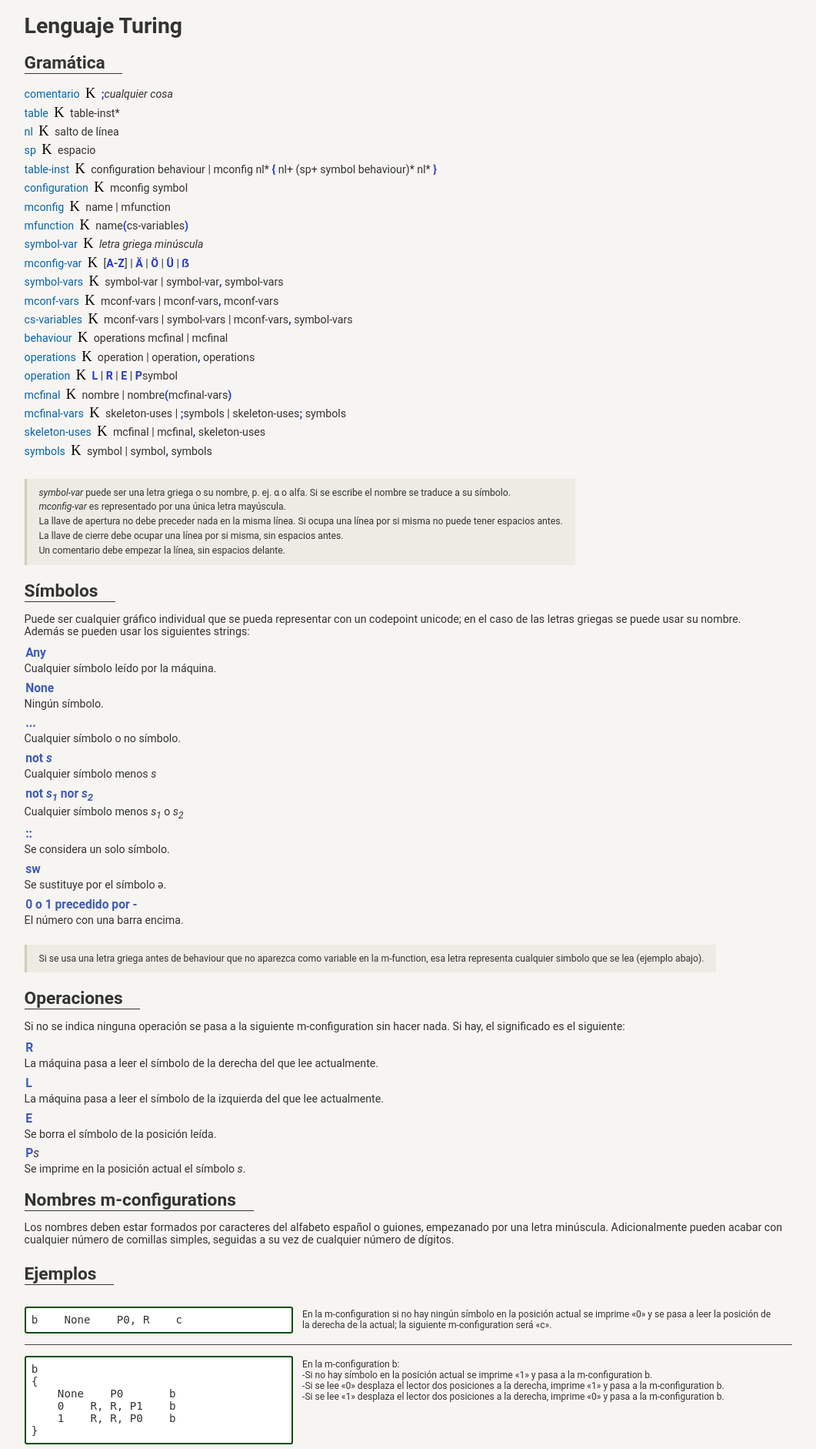
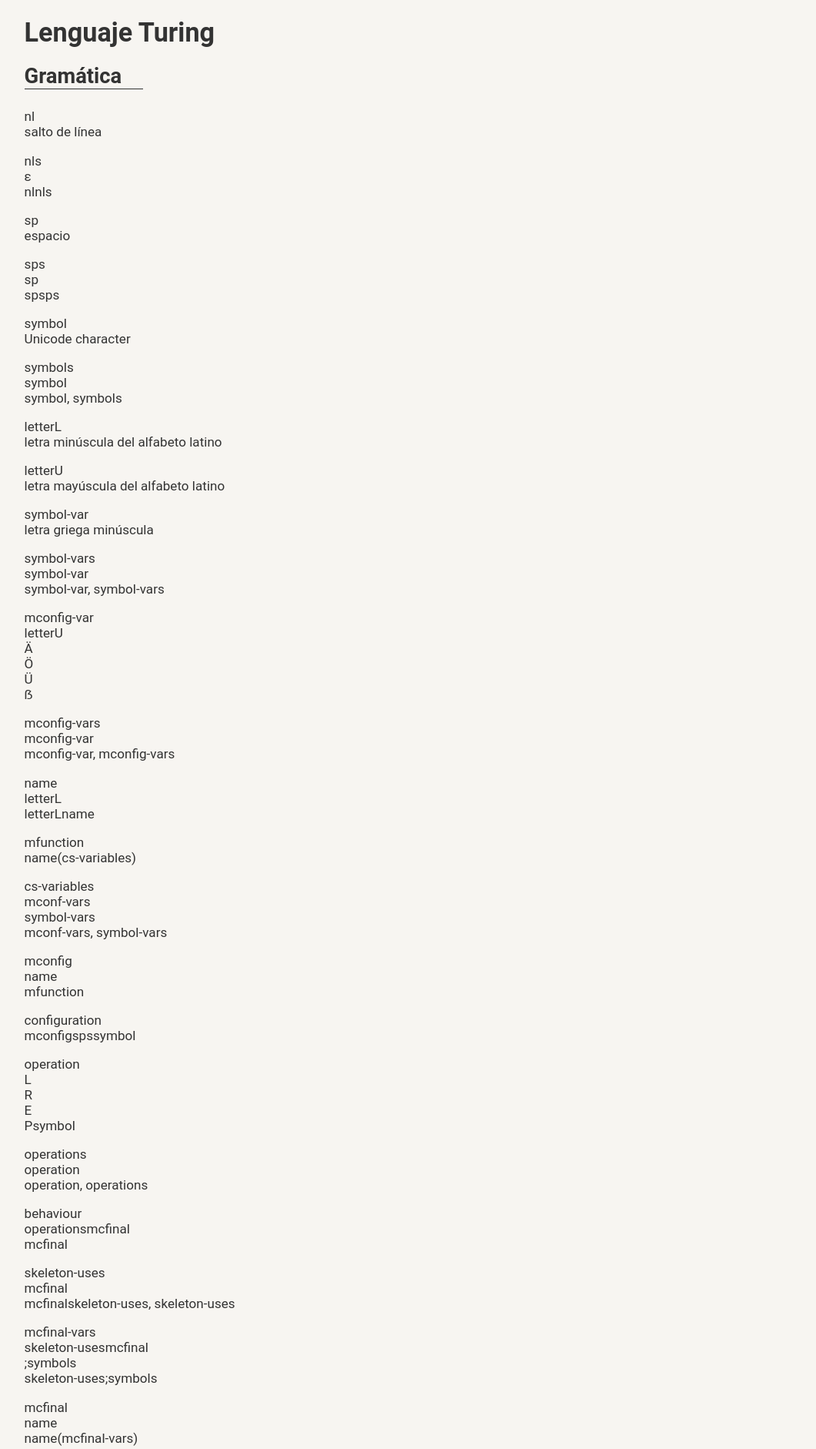
Before and after one commit to rjcordoba/yamm, a PHP site: page /tlenguaje.html in a window 1280 px wide. Shown: the part 136-2018 px from the top of the page at 77% size, without its empty margins (122-1183 px from the left). Run offline with PHP 8.4, Linux system fonts and the light colour scheme; some web fonts are replaced.

Commit message:
14-01-20, retoque de tlenguaje.

```diff
--- a/clenguaje.html
+++ b/clenguaje.html
@@ -38,7 +38,7 @@
 		  <li>
 			<p><span class="inst">marcar</span><span class="simb">1</span> | <span class="expsi">marcar</span><span class="marca">'</span></p>
 			<div>
-			  <p>Se pone 1 en la posición si no hay nada o una marca si la posición no está vacía. La posición referida es:</p>
+			  <p>Se pone el símbolo «1» en la posición referida si no hay nada, o una marca si la posición no está vacía. La posición referida es:</p>
 			  <ol>
 				<li><span class="simb">1</span>: primera posición.</li>
 				<li><span class="expsi">marcar</span><span class="marca">'</span>: siguiente posición de la referida por
@@ -49,7 +49,7 @@
 		  <li>
 			<p><span class="inst">borrar</span><span class="simb">0</span> | <span class="expsi">borrar</span><span class="marca">'</span></p>
 			<div>
-			  <p>Se quitan todas las marcas de la posición y el símbolo «1» si lo hubiera. La posición referida es:</p>
+			  <p>Se quitan todas las marcas de la posición referida, y el símbolo «1» si lo hubiera. La posición referida es:</p>
 			  <ol>
 				<li><span class="simb">0</span>: primera posición.</li>
 				<li><span class="expsi">borrar</span><span class="marca">'</span>: siguiente posición de la referida por
@@ -58,7 +58,7 @@
 			</div>
 		  </li>
 		  <li>
-			<p><span class="inst">igual</span><span class="simb">=</span> | <span class="expsi">igual</span><span class="marca">'</span></p>
+			<p><span class="inst">comparar</span><span class="simb">=</span> | <span class="expsi">comparar</span><span class="marca">'</span></p>
 			<div>
 			  <p>Si el contenido de la posición referida es igual que el de la primera posición se salta la siguiente instrucción, no se ejecuta.
 				En caso contrario la ejecución de instrucciones sigue normalmente. La posición referida es:</p>
--- a/css/pantalla.css
+++ b/css/pantalla.css
@@ -143,7 +143,7 @@ src: url(../fuentes/Kleist-Fraktur.ttf);
 }
 
 #editor.oscuro .simbol{
-	color:#4b75c7;
+	color:#96b9ff;
 }
 
 #editor.oscuro .mcfinal{
--- a/css/tlenguaje.css
+++ b/css/tlenguaje.css
@@ -1,10 +1,5 @@
-@font-face {
-  font-family:flechas;
-  src: url(../fuentes/flechas.ttf);
-}
-
 #cont-principal{
-	font-size:0.83em;
+	/* font-size:0.83em; */
 	--textocolor:#333;
 	color:var(--textocolor);
 }
@@ -34,40 +29,6 @@ main h2#ej{
 	margin-top:1em;
 }
 
-#gram_cont{
-	overflow:auto;
-	width:100%;
-}
-
-#gramar li{
-	padding:0.12em 0;
-	white-space: pre;
-}
-
-#gramar em{
-	font-weight:bold;
-	font-style: normal;
-	color:#293aca;
-}
-
-#gramar em.expl{
-	font-style:italic;
-	font-weight:normal;
-	color:var(--textocolor);
-}
-
-#gramar .cabecera{
-	color:#0765ad;
-}
-
-#gramar .cabecera::after{
-	content:"K";
-	font-family:flechas;
-	font-size:1.3em;
-	color:black;
-	padding:0 0.4em;
-}
-
 aside.gram_ac{
 	line-height:1.55em;
 	font-size:0.86em;
@@ -78,8 +39,20 @@ aside.gram_ac{
 	width: fit-content;
 }
 
-#gram_ac p{
-	margin:0.2em 0;
+.gramat{
+	font-size:1em;
+}
+
+.gramat > ol > li{
+	margin:1em 0;
+}
+
+.gramat ol > li:last-child{
+    margin-bottom:0.5em !important;
+}
+
+.gramat ol > li:first-child{
+    margin-top:0.5em;
 }
 
 dl{
@@ -123,11 +96,11 @@ dl span{
 	background-color:#fff;
 	padding:0.5em 0.5em;
 	width:35%;
-	overflow:auto;
+	overflow-x:auto;
 }
 
 #ejtrozos pre.mal{
-border-color:#870202;
+	border-color:#870202;
 }
 
 #ejtrozos span.error{
--- a/tlenguaje.html
+++ b/tlenguaje.html
@@ -6,6 +6,7 @@
     <meta name="author" content="R. Córdoba García">
     <meta name="viewport" content="width=device-width, initial-scale=1.0">
     <link rel="stylesheet" type="text/css" href="css/general.css">
+	<link rel="stylesheet" type="text/css" href="css/gramat.css">
     <link rel="stylesheet" type="text/css" href="css/tlenguaje.css"><!--***********************-->
 
     <script>
@@ -30,30 +31,250 @@
 	  <main><!--***********************-->
 		<h1>Lenguaje Turing</h1>
 		<h2>Gramática</h2>
-		<div id="gram_cont">
-		  <ul id="gramar">
-			<li><span class="cabecera">comentario</span><em>;</em><em class="expl">cualquier cosa</em></li>
-			<li><span class="cabecera">table</span>table-inst*</li>
-			<li><span class="cabecera">nl</span>salto de línea</li>
-			<li><span class="cabecera">sp</span>espacio</li>
-			<li><span class="cabecera">table-inst</span>configuration behaviour | mconfig nl* <em>{</em> nl+ (sp+ symbol behaviour)* nl* <em>}</em></li>
-			<li><span class="cabecera">configuration</span>mconfig symbol</li>
-			<li><span class="cabecera">mconfig</span>name | mfunction</li>
-			<li><span class="cabecera">mfunction</span>name<em>(</em>cs-variables<em>)</em></li>
-			<li><span class="cabecera">symbol-var</span><em class="expl">letra griega minúscula</em></li>
-			<li><span class="cabecera">mconfig-var</span>[<em>A-Z</em>] | <em>Ä</em> | <em>Ö</em> | <em>Ü</em> | <em>ẞ</em></li>
-			<li><span class="cabecera">symbol-vars</span>symbol-var | symbol-var<em>,</em> symbol-vars</li>
-			<li><span class="cabecera">mconf-vars</span>mconf-vars | mconf-vars<em>,</em> mconf-vars</li>
-			<li><span class="cabecera">cs-variables</span>mconf-vars | symbol-vars | mconf-vars<em>,</em> symbol-vars</li>
-			<li><span class="cabecera">behaviour</span>operations mcfinal | mcfinal</li>
-			<li><span class="cabecera">operations</span>operation | operation<em>,</em> operations</li>
-			<li><span class="cabecera">operation</span><em>L</em> | <em>R</em> | <em>E</em> | <em>P</em>symbol</li>
-			<li><span class="cabecera">mcfinal</span>nombre | nombre<em>(</em>mcfinal-vars<em>)</em></li>
-			<li><span class="cabecera">mcfinal-vars</span>skeleton-uses | <em>;</em>symbols | skeleton-uses<em>;</em> symbols</li>
-			<li><span class="cabecera">skeleton-uses</span>mcfinal | mcfinal<em>,</em> skeleton-uses</li>
-			<li><span class="cabecera">symbols</span>symbol | symbol<em>,</em> symbols</li>
-		  </ul>
+		<div class="gramat">
+		  <ol>
+			<li>
+			  <div class="noterm">nl</div>
+			  <div class="flechag"></div>
+			  <div class="gramtexto">salto de línea</div>
+			</li>
+			<li>
+			  <div class="noterm">nls</div>
+			  <div class="flechag"></div>
+			  <ul>
+				<li>&epsilon;</li>
+				<li><span class="noterm">nl</span><span class="noterm">nls</span></li>
+			  </ul>
+			</li>
+			<li>
+			  <div class="noterm">sp</div>
+			  <div class="flechag"></div>
+			  <div class="gramtexto">espacio</div>
+			</li>
+			<li>
+			  <div class="noterm">sps</div>
+			  <div class="flechag"></div>
+			  <ul>
+				<li><span class="noterm">sp</span></li>
+				<li><span class="noterm">sp</span><span class="noterm">sps</span></li>
+			  </ul>
+			</li>
+			<li>
+			  <div class="noterm">symbol</div>
+			  <div class="flechag"></div>
+			  <div class="gramtexto">Unicode character</div>
+			</li>
+			<li>
+			  <div class="noterm">symbols</div>
+			  <div class="flechag"></div>
+			  <ul>
+				<li><span class="noterm">symbol</span></li>
+				<li><span class="noterm">symbol</span><span class="term">, </span><span class="noterm">symbols</span></li>
+			  </ul>
+			</li>
+			<li>
+			  <div class="noterm">letterL</div>
+			  <div class="flechag"></div>
+			  <div class="gramtexto">letra minúscula del alfabeto latino</div>
+			</li>
+			<li>
+			  <div class="noterm">letterU</div>
+			  <div class="flechag"></div>
+			  <div class="gramtexto">letra mayúscula del alfabeto latino</div>
+			</li>
+			<li>
+			  <div class="noterm">symbol-var</div>
+			  <div class="flechag"></div>
+			  <div class="gramtexto">letra griega minúscula</div>
+			</li>
+			<li>
+			  <div class="noterm">symbol-vars</div>
+			  <div class="flechag"></div>
+			  <ul>
+				<li><span class="noterm">symbol-var</span></li>
+				<li><span class="noterm">symbol-var</span><span class="term">, </span><span class="noterm">symbol-vars</span></li>
+			  </ul>
+			</li>
+			<li>
+			  <div class="noterm">mconfig-var</div>
+			  <div class="flechag"></div>
+			  <ul>
+				<li><span class="noterm">letterU</span></li>
+				<li><span class="term">Ä</span></li>
+				<li><span class="term">Ö</span></li>
+				<li><span class="term">Ü</span></li>
+				<li><span class="term">ẞ</span></li>
+			  </ul>
+			</li>
+			<li>
+			  <div class="noterm">mconfig-vars</div>
+			  <div class="flechag"></div>
+			  <ul>
+				<li><span class="noterm">mconfig-var</span></li>
+				<li><span class="noterm">mconfig-var</span><span class="term">, </span><span class="noterm">mconfig-vars</span></li>
+			  </ul>
+			</li>
+			<li>
+			  <div class="noterm">name</div>
+			  <div class="flechag"></div>
+			  <ul>
+				<li><span class="noterm">letterL</span></li>
+				<li><span class="noterm">letterL</span><span class="noterm">name</span></li>
+			  </ul>
+			</li>
+			<li>
+			  <div class="noterm">mfunction</div>
+			  <div class="flechag"></div>
+			  <div><span class="noterm">name</span><span class="term">(</span><span class="noterm">cs-variables</span><span class="term">)</span></div>
+			</li>
+			<li>
+			  <div class="noterm">cs-variables</div>
+			  <div class="flechag"></div>
+			  <ul>
+				<li><span class="noterm">mconf-vars</span></li>
+				<li><span class="noterm">symbol-vars</span></li>
+				<li><span class="noterm">mconf-vars</span><span class="term">, </span><span class="noterm">symbol-vars</span></li>
+			  </ul>
+			</li>
+			<li>
+			  <div class="noterm">mconfig</div>
+			  <div class="flechag"></div>
+			  <ul>
+				<li><span class="noterm">name</span></li>
+				<li><span class="noterm">mfunction</span></li>
+			  </ul>
+			</li>
+			<li>
+			  <div class="noterm">configuration</div>
+			  <div class="flechag"></div>
+			  <div><span class="noterm">mconfig</span><span class="noterm">sps</span><span class="noterm">symbol</span></div>
+			</li>
+			<li>
+			  <div class="noterm">operation</div>
+			  <div class="flechag"></div>
+			  <ul>
+				<li><span class="term">L</span></li>
+				<li><span class="term">R</span></li>
+				<li><span class="term">E</span></li>
+				<li><span class="term">P</span><span class="noterm">symbol</span></li>
+			  </ul>
+			</li>
+			<li>
+			  <div class="noterm">operations</div>
+			  <div class="flechag"></div>
+			  <ul>
+				<li><span class="noterm">operation</span></li>
+				<li><span class="noterm">operation</span><span class="term">, </span><span class="noterm">operations</span></li>
+			  </ul>
+			</li>
+			<li>
+			  <div class="noterm">behaviour</div>
+			  <div class="flechag"></div>
+			  <ul>
+				<li><span class="noterm">operations</span><span class="noterm">mcfinal</span></li>
+				<li><span class="noterm">mcfinal</span></li>
+			  </ul>
+			</li>
+			<li>
+			  <div class="noterm">skeleton-uses</div>
+			  <div class="flechag"></div>
+			  <ul>
+				<li><span class="noterm">mcfinal</span></li>
+				<li><span class="noterm">mcfinal</span><span class="noterm">skeleton-uses</span><span class="term">, </span><span class="noterm">skeleton-uses</span></li>
+			  </ul>
+			</li>
+			<li>
+			  <div class="noterm">mcfinal-vars</div>
+			  <div class="flechag"></div>
+			  <ul>
+				<li><span class="noterm">skeleton-uses</span><span class="noterm">mcfinal</span></li>
+				<li><span class="term">;</span><span class="noterm">symbols</span></li>
+				<li><span class="noterm">skeleton-uses</span><span class="term">;</span><span class="noterm">symbols</span></li>
+			  </ul>
+			</li>
+			<li>
+			  <div class="noterm">mcfinal</div>
+			  <div class="flechag"></div>
+			  <ul>
+				<li><span class="noterm">name</span></li>
+				<li><span class="noterm">name</span><span class="term">(</span><span class="noterm">mcfinal-vars</span><span class="term">)</span></li>
+			  </ul>
+			</li>
+			<li>
+			  <div class="noterm">symb-behav</div>
+			  <div class="flechag"></div>
+			  <div><span class="noterm">sps</span><span class="noterm">symbol</span><span class="noterm">behaviour</span></div>
+			</li>
+			<li>
+			  <div class="noterm">symb-behavs</div>
+			  <div class="flechag"></div>
+			  <ul>
+				<li><span class="noterm">symb-behav</span></li>
+				<li><span class="noterm">symb-behav</span><span class="noterm">nls</span><span class="noterm">symb-behavs</span></li>
+			  </ul>
+			</li>
+			<li>
+			  <div class="noterm">table-inst</div>
+			  <div class="flechag"></div>
+			  <ul>
+				<li><span class="noterm">configuration</span><span class="noterm">behaviour</span></li>
+				<li><span class="noterm">mconfig</span><span class="noterm">nls</span><span class="term">{</span><span class="noterm">nl</span><span class="noterm">nls</span><span class="noterm">symb-behav</span>
+				  <span class="noterm">nls</span><span class="term">}</span>
+				</li>
+			  </ul>
+			</li>
+			<li>
+			  <div class="noterm">instructions</div>
+			  <div class="flechag"></div>
+			  <ul>
+				<li><span class="noterm">table-inst</span></li>
+				<li><span class="noterm">table-inst</span><span class="noterm">instructions</span></li>
+			  </ul>
+			</li>
+			<li>
+			  <div class="noterm">table</div>
+			  <div class="flechag"></div>
+			  <ul>
+				<li>&epsilon;</li>
+				<li><span class="noterm">instructions</span></li>
+			  </ul>
+			</li>
+		  </ol>
+		  <aside>
+			<p>No terminales entre ‘⟨⟩’ y en cursiva.</p>
+			<p>Terminales en negrita.</p>
+			<p>ε ‒ cadena vacía.</p>
+			<p>| ‒ alternativas entre entidades.</p>
+		  </aside>
 		</div>
+		<!-- <div id="gram_cont"> -->
+		<!--   <ul id="gramar"> -->
+		<!-- 	<li><span class="cabecera">table-inst</span>configuration behaviour | mconfig nl* <em>{</em> nl+ (sp+ symbol behaviour)* nl* <em>}</em></li> -->
+
+
+		<!-- 	<li><span class="cabecera">mcfinal</span>nombre | nombre<em>(</em>mcfinal-vars<em>)</em></li> -->
+		<!-- 	<li><span class="cabecera">mcfinal-vars</span>skeleton-uses | <em>;</em>symbols | skeleton-uses<em>;</em> symbols</li> -->
+		<!-- 	<li><span class="cabecera">skeleton-uses</span>mcfinal | mcfinal<em>,</em> skeleton-uses</li> -->
+
+
+		<!-- 	<\!-- <li><span class="cabecera">symbol-vars</span>symbol-var | symbol-var<em>,</em> symbol-vars</li> -\-> -->
+		<!-- 	<\!-- <li><span class="cabecera">mconf-vars</span>mconf-vars | mconf-vars<em>,</em> mconf-vars</li> -\-> -->
+		<!-- 	<\!-- <li><span class="cabecera">cs-variables</span>mconf-vars | symbol-vars | mconf-vars<em>,</em> symbol-vars</li> -\-> -->
+		<!-- 	<\!-- <li><span class="cabecera">symbol-var</span><em class="expl">letra griega minúscula</em></li> -\-> -->
+		<!-- 	<\!-- <li><span class="cabecera">mconfig-var</span>[<em>A-Z</em>] | <em>Ä</em> | <em>Ö</em> | <em>Ü</em> | <em>ẞ</em></li> -\-> -->
+		<!-- 	<\!-- <li><span class="cabecera">mfunction</span>name<em>(</em>cs-variables<em>)</em></li> -\-> -->
+		<!-- 	<\!-- <li><span class="cabecera">mconfig</span>name | mfunction</li> -\-> -->
+		<!-- 	<\!-- <li><span class="cabecera">operation</span><em>L</em> | <em>R</em> | <em>E</em> | <em>P</em>symbol</li> -\-> -->
+		<!-- 	<\!-- <li><span class="cabecera">configuration</span>mconfig symbol</li> -\-> -->
+		<!-- 	<\!-- <li><span class="cabecera">symbols</span>symbol | symbol<em>,</em> symbols</li> -\-> -->
+		<!-- 	<\!-- <li><span class="cabecera">behaviour</span>operations mcfinal | mcfinal</li> -\-> -->
+		<!-- 	<\!-- <li><span class="cabecera">operations</span>operation | operation<em>,</em> operations</li> -\-> -->
+		<!-- 	<\!-- <li><span class="cabecera">comentario</span><em>;</em><em class="expl">cualquier cosa</em></li> -\-> -->
+		<!-- 	<\!-- <li><span class="cabecera">table</span>table-inst*</li> -\-> -->
+		<!-- 	<\!-- <li><span class="cabecera">nl</span>salto de línea</li> -\-> -->
+		<!-- 	<\!-- <li><span class="cabecera">sp</span>espacio</li> -\-> -->
+		<!--   </ul> -->
+		<!-- </div> -->
 		<aside class="gram_ac">
 		  <p>
 			<em>symbol-var</em> puede ser una letra griega o su nombre, p. ej. &alpha; o alfa. Si se escribe el nombre se traduce a su símbolo.
```
Also changed, not shown: css/clenguaje.css (+7 -17 lines), css/macros.css (+0 -102 lines), macros/macros-1.html (+2 -24 lines).
